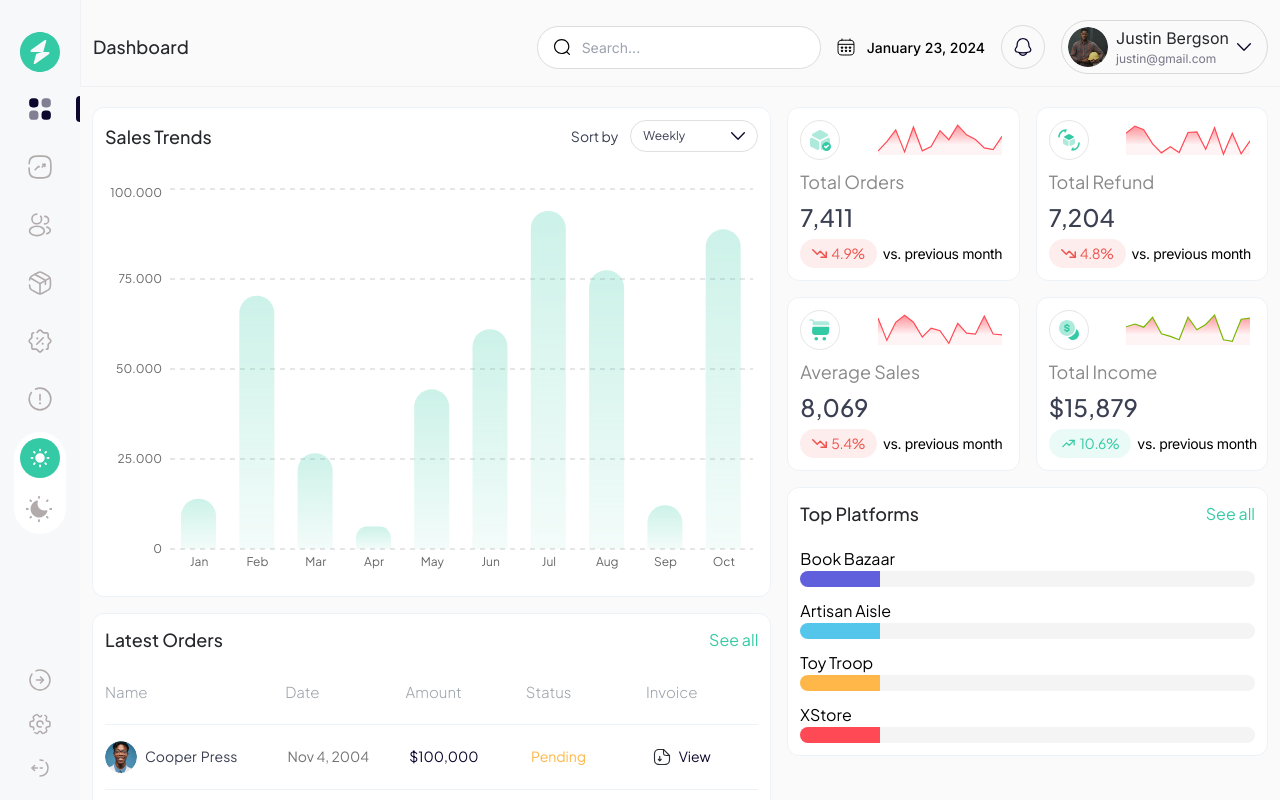
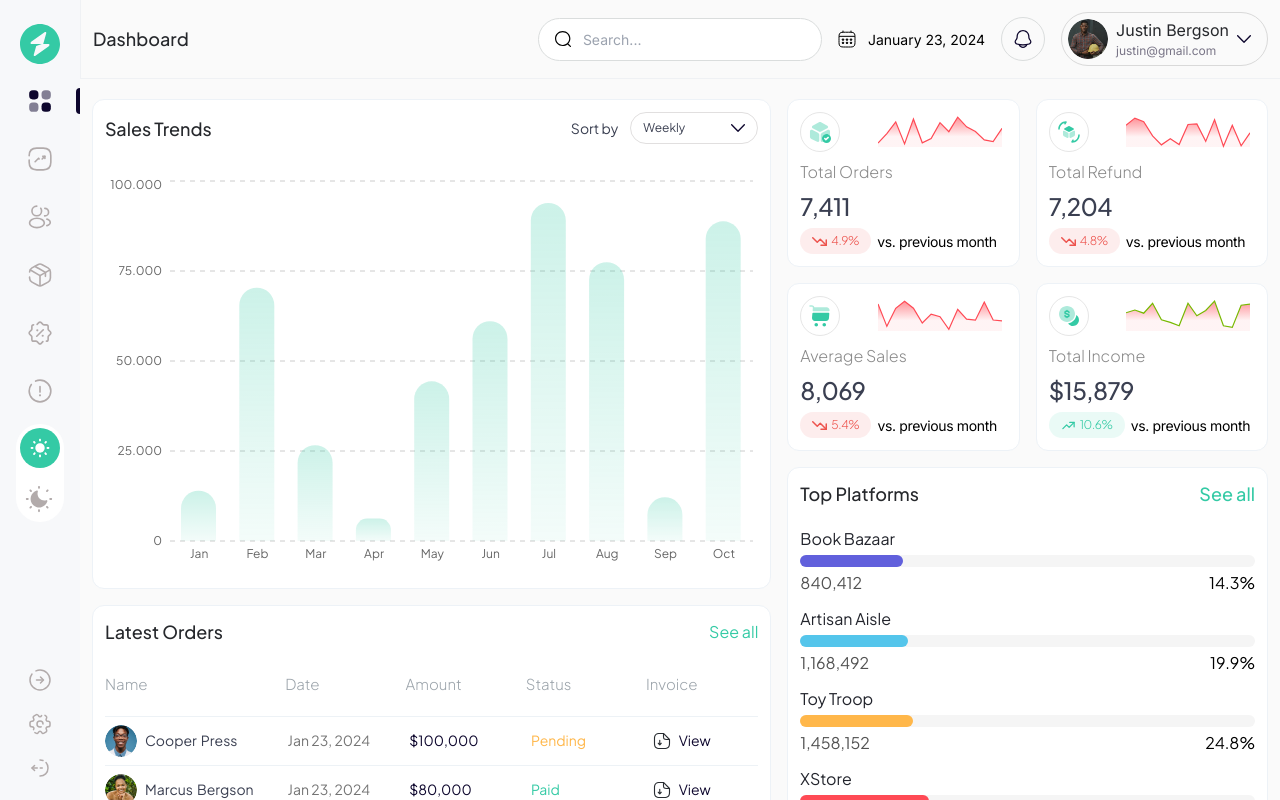
Before and after one commit to Josh-Savvy/geegpay, a Next.js app: page / in a window 1280 px wide. Shown: the top 800 px of the page. Built offline with nearby package versions, Linux system fonts and the light colour scheme.

Commit message:
ui changes

```diff
--- a/components/ui/atoms/cards/AnalyticsCard.tsx
+++ b/components/ui/atoms/cards/AnalyticsCard.tsx
@@ -44,14 +44,14 @@ const AnalyticsCard = ({ icon, name, is_money, data, isLoading, index }: Analyti
 					<AreaChartComponent {...{ color, strokeColor: color, data }} />
 				</div>
 			</div>
-			<h1 className="text-[#898989] capitalize dark:text-white duration-300 sm:text-[18px]">{name}</h1>
-			<p className="sm:text-[24px] text-lg text-[#3A3F51] dark:text-white font-medium">
+			<h1 className="text-[#898989] capitalize dark:text-white duration-300 sm:text-[16px] font-[300]">{name}</h1>
+			<p className="sm:text-[24px] text-lg text-[#3A3F51] dark:text-white font-medium tracking-tight">
 				{is_money ? "$" + value.toLocaleString() : value.toLocaleString()}
 			</p>
 			{/* Todo: implement dynamic percentage system */}
 			<span className="tracking-tight flex items-center text-sm gap-1.5 w-full">
 				<span
-					className={`flex items-center gap-1 p-1 px-3 rounded-full duration-300 ${
+					className={`flex items-center gap-1 p-1 px-3 rounded-full duration-300 text-[12px] font-[300] ${
 						!percentageThreshold ? "bg-[#ED544E]/10 text-[#ED544E]" : "bg-[#34CAA5]/10 text-[#34CAA5]"
 					}`}>
 					{percentageThreshold ? (
--- a/components/ui/atoms/icons/index.tsx
+++ b/components/ui/atoms/icons/index.tsx
@@ -324,8 +324,8 @@ export const TrendingMovementDownIcon = ({ color, size, ...rest }: IconProps) =>
 			<path
 				d="M0.5 0.5L3.5 3.5L5.5 1.5L9.5 5.5"
 				stroke={color || "#ED544E"}
-				stroke-linecap="round"
-				stroke-linejoin="round"
+				strokeLinecap="round"
+				strokeLinejoin="round"
 			/>
 			<path d="M6 5.5H9.5V2" stroke={color || "#ED544E"} strokeLinecap="round" strokeLinejoin="round" />
 		</svg>
--- a/components/ui/common/Progress.tsx
+++ b/components/ui/common/Progress.tsx
@@ -1,32 +1,40 @@
 import classNames from "classnames";
-import React from "react";
+import React, { ReactNode } from "react";
 
 type ProgressProps = {
 	value: number;
-	overall: number;
+	percentage: number;
 	color?: string;
-	label?: string;
+	label?: string | ReactNode;
 	className?: string;
 	height?: number | string;
 	width?: number | string;
 };
 
-const Progress = ({ overall, value, color, className, height, label }: ProgressProps) => {
-	// console.log({ overall });
-	// const percentage = Number(value / overall) * 100;
+const Progress = ({ percentage, value, color, className, height, width }: ProgressProps) => {
 	return (
 		<>
 			<div
 				className={classNames(
-					"bg-zinc-100 relative flex duration-300 items-center rounded-full w-full overflow-hidden",
-					height ? `p-[${height}]` : "p-2",
-				)}>
-				<div className={classNames("absolute left-0 w-20 h-full", className, color ? color : "bg-black")} />
+					"bg-[#F5F5F5] dark:bg-[#333] relative flex duration-300 items-center rounded-full w-full overflow-hidden border-transparent",
+				)}
+				style={{ padding: height ? height : 6 }}>
+				<div
+					className={classNames("absolute -left-3 h-full rounded-full w-20", className)}
+					style={{
+						width: width || 20,
+						background: color || "#d31119",
+					}}
+				/>
 			</div>
-			<div className="flex justify-between items-center">
-				<p className=""></p>
-				{/* <p className="">{percentage}%</p> */}
-			</div>
+			{typeof percentage === "number" ? (
+				<div className="flex justify-between items-center">
+					<p className="text-[#525252] font-normal">{value.toLocaleString()}</p>
+					<p className="">{percentage.toFixed(1)}%</p>
+				</div>
+			) : (
+				percentage
+			)}
 		</>
 	);
 };
--- a/components/ui/layout/navbar/index.tsx
+++ b/components/ui/layout/navbar/index.tsx
@@ -8,7 +8,7 @@ import NotificationBell from "../../common/NotificationBell";
 
 const Navbar = () => {
 	return (
-		<nav className="duration-300 flex justify-between items-center p-3 pt-5 border-b border-l dark:border-opacity-20 border-opacity-50 border-[#E5EAEF] dark:border-[#555] sticky top-0 dark:bg-[#0C0A09] bg-[#fafafa] z-30">
+		<nav className="duration-300 flex justify-between items-center p-3 pt-3 border-b border-l dark:border-opacity-20 border-opacity-50 border-[#E5EAEF] dark:border-[#555] sticky top-0 dark:bg-[#0C0A09] bg-[#fafafa] z-30">
 			<div className="text-[#26282C] text-lg font-medium dark:text-white flex items-center gap-2">
 				<Hamburger />
 				<p className="cursor-pointer">Dashboard</p>
@@ -28,7 +28,7 @@ const Navbar = () => {
 				{/* Calendar */}
 				<div className="hidden md:flex items-center gap-3">
 					<CalendarIcon className="fill-current stroke-current dark:text-[#b2abab] text-black" />
-					<p className="font-medium text-sm dark:text-white font_inter">{formatDate()}</p>
+					<p className="font-normal text-sm dark:text-white font_inter">{formatDate()}</p>
 				</div>
 				{/* Notification */}
 				<NotificationBell />
--- a/components/ui/layout/sidebar/ThemeToggle.tsx
+++ b/components/ui/layout/sidebar/ThemeToggle.tsx
@@ -12,7 +12,7 @@ const ThemeToggle = ({ className }: { className?: string }) => {
 		<div className={classNames("flex justify-start items-start", className)}>
 			<div
 				onClick={() => toggleTheme()}
-				className="cursor-pointer flex xs:flex-col gap-3 bg-white dark:bg-[#0D062D] duration-300 p-1.5 rounded-full mt-5 justify-start items-start">
+				className="cursor-pointer flex xs:flex-col gap-3 bg-white dark:bg-[#0D062D] duration-300 p-1 rounded-full mt-5 justify-start items-start">
 				<div
 					title="light mode toggle"
 					className={classNames(
--- a/components/ui/layout/sidebar/index.tsx
+++ b/components/ui/layout/sidebar/index.tsx
@@ -12,7 +12,7 @@ const Sidebar = () => {
 	return (
 		<aside
 			className={classNames(
-				"overflow-hidden xs:overflow-visible duration-300 bg-[#F7F8FA] dark:bg-[#191919] fixed h-screen xs:sticky top-0 left-0 flex flex-col xs:items-center z-40 py-8",
+				"overflow-hidden xs:overflow-visible duration-300 bg-[#F7F8FA] dark:bg-[#191919] fixed h-screen xs:sticky top-0 left-0 flex flex-col xs:items-center z-40 py-6",
 				isOpen ? "w-full pl-10 xs:w-full xs:max-w-20 xs:pl-0" : "w-0 xs:w-full xs:max-w-20 pl-0 xs:pl-0",
 			)}>
 			<div className="flex xs:block items-center gap-3 justify-between relative xs:w-auto w-full">
--- a/components/ui/organisms/LatestOrders.tsx
+++ b/components/ui/organisms/LatestOrders.tsx
@@ -15,18 +15,20 @@ const LatestOrders = () => {
 			</div>
 			<TableHead />
 			<div className="grid items-center mt-3">
-				{latestOrders.map((order, id) => {
-					return <TableItem key={id} {...{ order }} />;
-				})}
+				{latestOrders
+					.map((order, id) => {
+						return <TableItem key={id} {...{ order }} />;
+					})
+					.slice(0, 5)}
 			</div>
 		</div>
 	);
 };
 
 const TableItem = ({ order }: { order: IOrder }) => {
-	const date = new Date("11-04-2004");
+	const date = new Date(order.date || "11-04-2004");
 	return (
-		<div className="grid grid-cols-12 xl:grid-cols-11 gap-6 md:gap-4 text-sm items-center py-4 border-t border-[#EDF2F6] dark:border-opacity-20 cursor-default hover:bg-slate-50 dark:hover:bg-gray-900 duration-300">
+		<div className="grid grid-cols-12 xl:grid-cols-11 gap-6 md:gap-4 text-sm items-center py-2 border-t border-[#EDF2F6] dark:border-opacity-20 cursor-default hover:bg-slate-50 dark:hover:bg-gray-900 duration-300">
 			<div className="col-span-3 flex items-center gap-2">
 				<div className="w-8 h-8 overflow-hidden rounded-full hidden xs:flex justify-center items-center">
 					<Image
--- a/components/ui/organisms/TopPlatform.tsx
+++ b/components/ui/organisms/TopPlatform.tsx
@@ -2,41 +2,57 @@ import React from "react";
 import Progress from "../common/Progress";
 
 const TopPlatform = () => {
-	const colors = ["bg-[#6160DC]", "bg-[#54C5EB]", "bg-warning", "bg-danger"];
-	// console.log(platforms.map((p) => p.value).toString().split());
+	const colors = ["#6160DC", "#54C5EB", "#FFB74A", "#FF4A55"];
 	return (
 		<div className="w-full rounded-xl dark:bg-[#181818] bg-white border border-[#EDF2F7] dark:border-[#B2ABAB] dark:border-opacity-50 p-5 xl:p-3 duration-300">
 			<div className="flex items-center justify-between">
 				<h1 className="text-[18px] text-[#26282C] dark:text-white font-medium">Top Platforms</h1>
 				<div className="flex items-center gap-3">
-					<p className="text-[#34CAA5] hover:underline select-none cursor-pointer">See all</p>
+					<p className="text-[#34CAA5] hover:underline select-none cursor-pointer text-[18px] font-medium">
+						See all
+					</p>
 				</div>
 			</div>
 			<div className="grid gap-3 mt-5">
-				{platforms.map(({ label, value }, id) => (
-					<div key={id}>
-						<p className="">{label}</p>
+				{platforms.map(({ label, data }, id) => {
+					const value = data.reduce((acc, curr) => acc + curr, 0);
+					const totalSales = platforms.reduce(
+						(acc, platform) => acc + platform.data.reduce((a, b) => a + b, 0),
+						0,
+					);
+					const percentage = Number((data.reduce((acc, value) => acc + value, 0) / totalSales) * 100);
+					return (
+						<div key={id} className="grid gap-1">
+							<p className="text-[#22242C] dark:text-[#fafafa] duration-200">{label}</p>
 							<Progress
 								{...{
 									value,
-								label: "$" + value?.toLocaleString(),
+									label: (
+										<div className="flex justify-between items-center">
+											<p className="text-[#525252] font-normal">${value.toLocaleString()}</p>
+											<p className="">+{percentage.toFixed(1)}%</p>
+										</div>
+									),
 									color: colors[id],
-								overall: Number(platforms.map((p) => p.value).toString()),
+									percentage,
+									height: 6,
+									width: percentage + 100,
 								}}
 							/>
 						</div>
-				))}
+					);
+				})}
 			</div>
 		</div>
 	);
 };
 
-type IPlatform = { label: string; value: number };
+type IPlatform = { label: string; data: number[] };
 
 const platforms: IPlatform[] = [
-	{ label: "Book Bazaar", value: 2500000 },
-	{ label: "Artisan Aisle", value: 1800000 },
-	{ label: "Toy Troop", value: 1200000 },
-	{ label: "XStore", value: 90000 },
+	{ label: "Book Bazaar", data: [223012, 234923, 228454, 154023] },
+	{ label: "Artisan Aisle", data: [362404, 241393, 341484, 223211] },
+	{ label: "Toy Troop", data: [224816, 315304, 225600, 346030, 346402] },
+	{ label: "XStore", data: [1642103, 232320, 144400, 164363, 233240] },
 ];
 export default TopPlatform;
```
Lines whose indentation alone changed are shown as unchanged.
